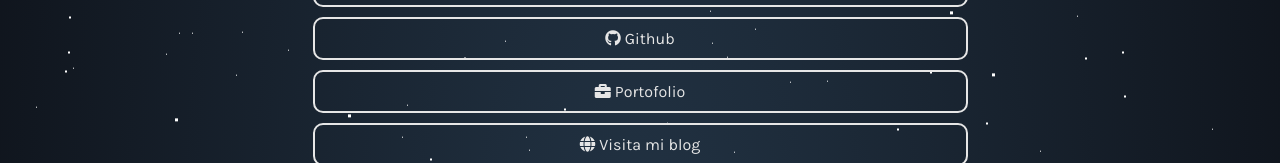
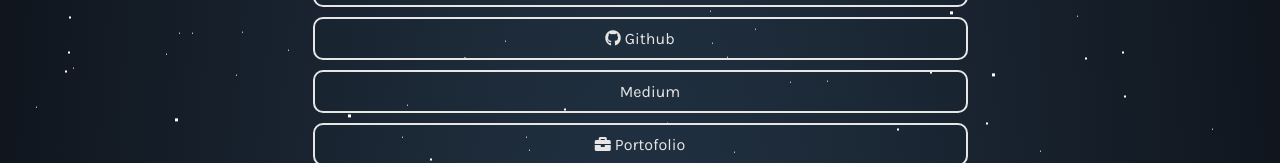
Before and after one commit to diegomottadev/clone-linktree-app, a React (Create React App) app: page / in a window 1280 px wide. Shown: the part 1375-1538 px from the top of the page. Built offline with nearby package versions, Linux system fonts and the light colour scheme.

Commit message:
ADD: link medium

```diff
--- a/src/components/HiperLink/HyperLink.jsx
+++ b/src/components/HiperLink/HyperLink.jsx
@@ -18,6 +18,9 @@ const HyperLink = ({ onHyperlink }) => {
         </Link>
         <a className="link" href="https://github.com/diegomottadev" target="_blank" rel="noopener noreferrer">
             <i className="fab fa-github">&nbsp;</i>Github
+        </a>
+        <a className="link" href="https://medium.com/@diegomottadev" target="_blank" rel="noopener noreferrer">
+            <i className="fa fa-medium">&nbsp;</i>Medium
         </a>
         <a className="link" href="https://diegomotta.dev" target="_blank" rel="noopener noreferrer">
             <i className="fab fas fa-briefcase">&nbsp;</i>{content_2}
```
